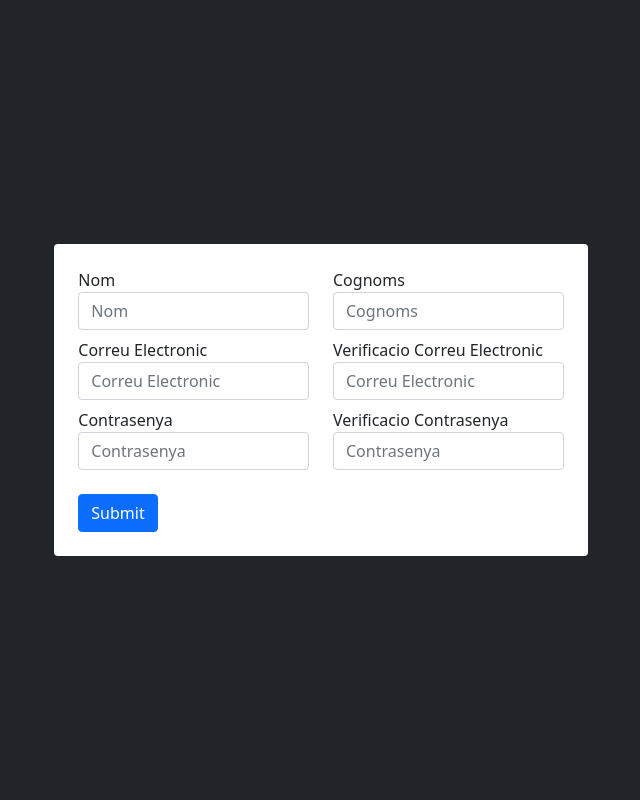
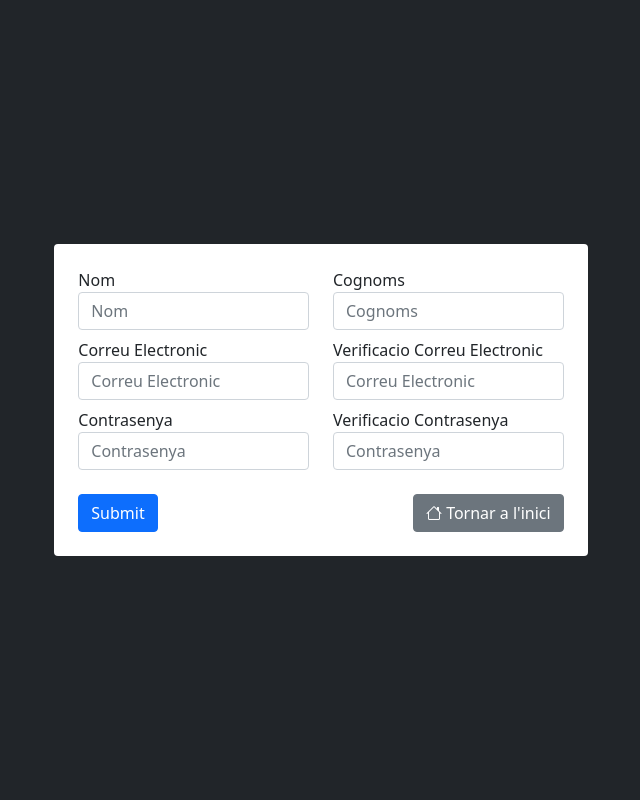
Before and after one commit to mperalsapa/servidor-pt04, a PHP site: page /register.php in a window 1280 px wide. Shown: the whole page, without its empty margins (319-959 px from the left). Run offline with PHP 8.4, Linux system fonts and the light colour scheme; some libraries are stand-ins or nearby versions.

Commit message:
added bootstrap icons support

```diff
--- a/internal/vistes/header.php
+++ b/internal/vistes/header.php
@@ -1 +1,2 @@
 <link href="https://cdn.jsdelivr.net/npm/bootstrap@5.0.2/dist/css/bootstrap.min.css" rel="stylesheet" integrity="sha384-EVSTQN3/azprG1Anm3QDgpJLIm9Nao0Yz1ztcQTwFspd3yD65VohhpuuCOmLASjC" crossorigin="anonymous">
+<link rel="stylesheet" href="https://cdn.jsdelivr.net/npm/bootstrap-icons@1.9.1/font/bootstrap-icons.css">
--- a/vistes/register.vista.php
+++ b/vistes/register.vista.php
@@ -52,7 +52,11 @@
                         }
                         ?>
                     </div>
-                    <button type="submit" class="btn btn-primary">Submit</button>
+                    <div class="d-flex justify-content-between">
+
+                        <button type="submit" class="btn btn-primary">Submit</button>
+                        <a href="index.php" class="btn btn-secondary"><i class="bi bi-house"></i> Tornar a l'inici</a>
+                    </div>
                 </div>
             </form>
         </div>
```
Also changed, not shown: form_templates/registerForm.html (+7 -1 lines).
